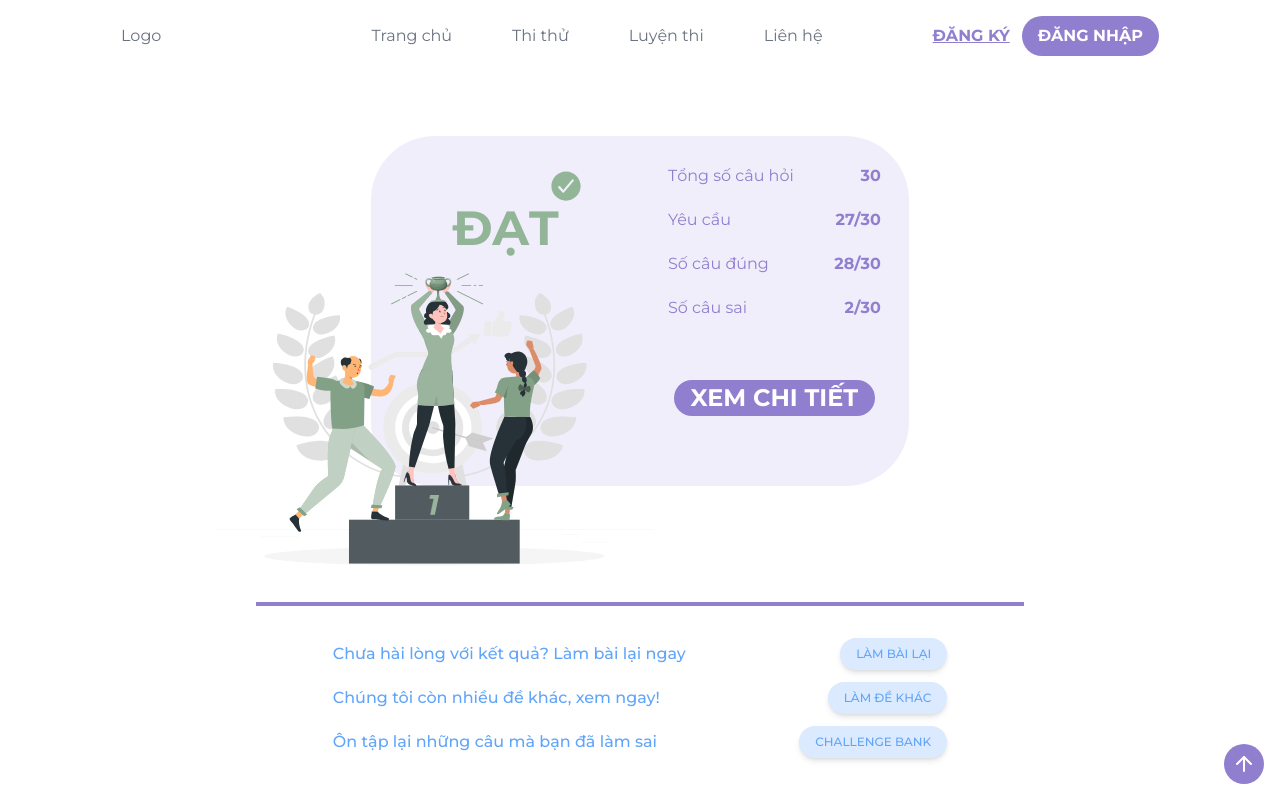
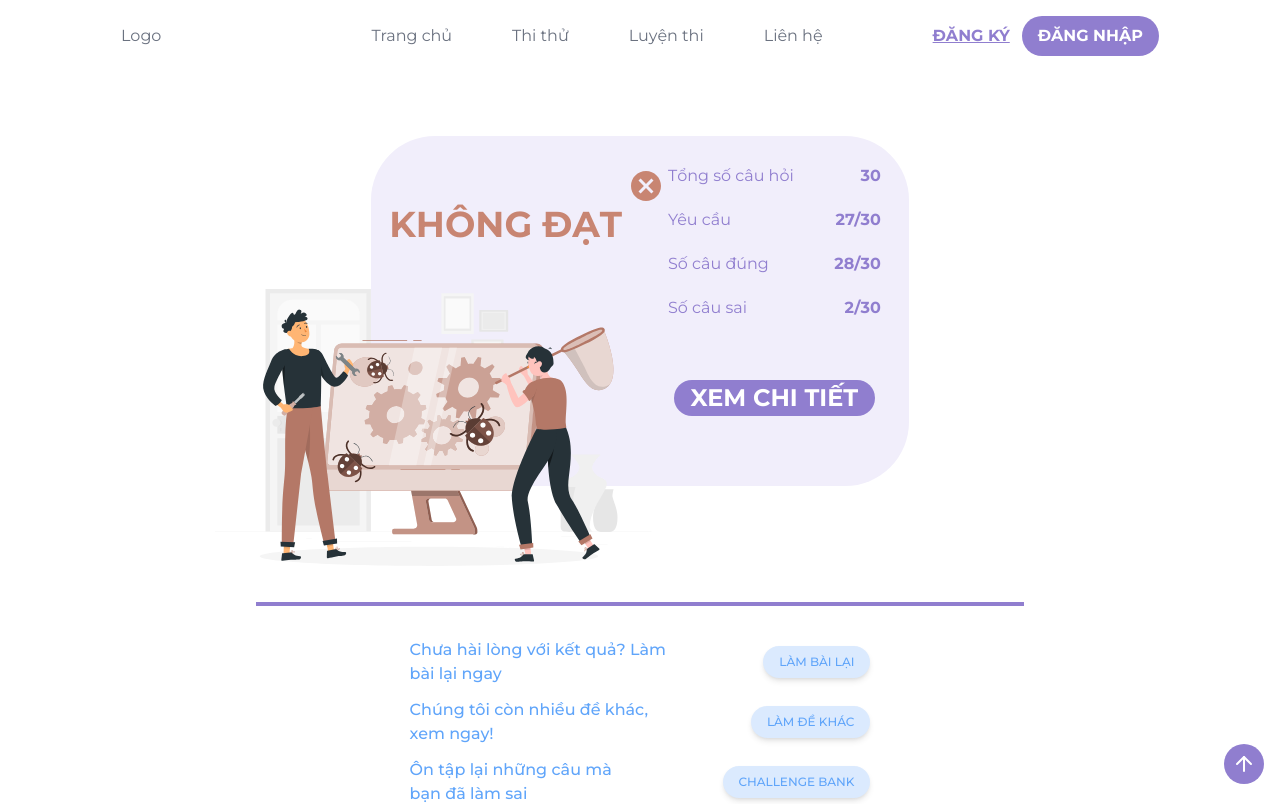
Before and after one commit to emkietthucode/ODL, a Next.js app: page /tests/vietnam/1/1/1 in a window 1280 px wide. Shown: the top 804 px of the page. Built offline with nearby package versions, Linux system fonts and the light colour scheme; no server answers.

Commit message:
feat: add test fail component

```diff
--- a/src/app/(common)/tests/vietnam/[licenseName]/[testId]/[resultId]/page.tsx
+++ b/src/app/(common)/tests/vietnam/[licenseName]/[testId]/[resultId]/page.tsx
@@ -1,11 +1,12 @@
 import ScrollToTopButton from '@/components/scroll-to-top-button'
 import TestPass from '@/components/test-pass'
+import TestFail from '@/components/test-fail'
 
 const ResultPage = () => {
   return (
     <main className="bg-white mx-auto my-auto max-h-full">
       <div className="flex flex-col justify-around items-center h-full ">
-        <TestPass />
+        <TestFail />
       </div>
       <ScrollToTopButton />
     </main>
--- /dev/null
+++ b/src/components/test-fail.tsx
@@ -0,0 +1,78 @@
+import { MdCancel } from 'react-icons/md'
+import { CiWarning } from 'react-icons/ci'
+import { Button } from './ui/button'
+import Image from 'next/image'
+import F722TestFail from '../../public/images/f7.2.2-fail.svg'
+const TestFail = ({ reason = '' }) => {
+  return (
+    <div className="flex flex-col gap-10 my-[64px] w-[60%] justify-center items-center">
+      <div className="flex rounded-[64px] bg-light-purple-admin w-[70%] h-[350px] relative">
+        <div className="w-[50%] flex flex-col items-center  mt-[32px]">
+          <MdCancel className="text-custom-brown text-4xl ml-[280px]" />
+          <div className="text-custom-brown font-bold text-4xl">KHÔNG ĐẠT</div>
+          {reason && (
+            <div className="flex gap-2 text-yellow-600 justify-end items-end my-5">
+              <CiWarning className="text-xl" />
+              <div className="font-medium text-sm">{reason}</div>
+            </div>
+          )}
+        </div>
+        <div className="w-[50%] flex flex-col items-center">
+          <div className="flex flex-col gap-5 p-7 w-full mb-8">
+            <div className="flex justify-between text-purple">
+              <div>Tổng số câu hỏi</div>
+              <div className="font-bold">30</div>
+            </div>
+            <div className="flex justify-between text-purple">
+              <div>Yêu cầu</div>
+              <div className="font-bold">27/30</div>
+            </div>
+            <div className="flex justify-between text-purple">
+              <div>Số câu đúng</div>
+              <div className="font-bold">28/30</div>
+            </div>
+            <div className="flex justify-between text-purple">
+              <div>Số câu sai</div>
+              <div className="font-bold">2/30</div>
+            </div>
+          </div>
+          <Button
+            variant="main"
+            className="font-bold text-2xl rounded-full w-[75%]"
+          >
+            XEM CHI TIẾT
+          </Button>
+        </div>
+        <Image
+          src={F722TestFail}
+          alt=""
+          className="absolute -bottom-[80px] -left-[156px]"
+        />
+      </div>
+      <div className="my-2"></div>
+      <div className="flex flex-col gap-3 text-blue-400 w-full justify-center items-center">
+        <hr className="h-1 my-5 bg-purple border-0 dark:bg-purple w-full"></hr>
+        <div className="flex justify-between items-center gap-[96px] w-[60%] font-medium">
+          <div>Chưa hài lòng với kết quả? Làm bài lại ngay</div>
+          <Button className="bg-blue-100 hover:bg-blue-100/90 rounded-2xl text-xs text-blue-400 h-full shadow-md">
+            LÀM BÀI LẠI
+          </Button>
+        </div>
+        <div className="flex justify-between items-center gap-[96px] w-[60%] font-medium">
+          <div>Chúng tôi còn nhiều đề khác, xem ngay!</div>
+          <Button className="bg-blue-100 hover:bg-blue-100/90 rounded-2xl text-xs text-blue-400 h-full shadow-md">
+            LÀM ĐỀ KHÁC
+          </Button>
+        </div>
+        <div className="flex justify-between items-center gap-[96px] w-[60%] font-medium">
+          <div>Ôn tập lại những câu mà bạn đã làm sai</div>
+          <Button className="bg-blue-100 hover:bg-blue-100/90 rounded-2xl text-xs text-blue-400 h-full shadow-md">
+            CHALLENGE BANK
+          </Button>
+        </div>
+      </div>
+    </div>
+  )
+}
+
+export default TestFail
--- a/tailwind.config.ts
+++ b/tailwind.config.ts
@@ -14,6 +14,7 @@ export default {
       },
       colors: {
         'custom-green': '#93B597',
+        'custom-brown': '#C88572',
         purple: '#907ECF',
         'light-purple': '#E2DBF7',
         'light-purple-admin': '#F1EEFB',
```
Also changed, not shown: public/images/f7.2.2-fail.svg (added).
